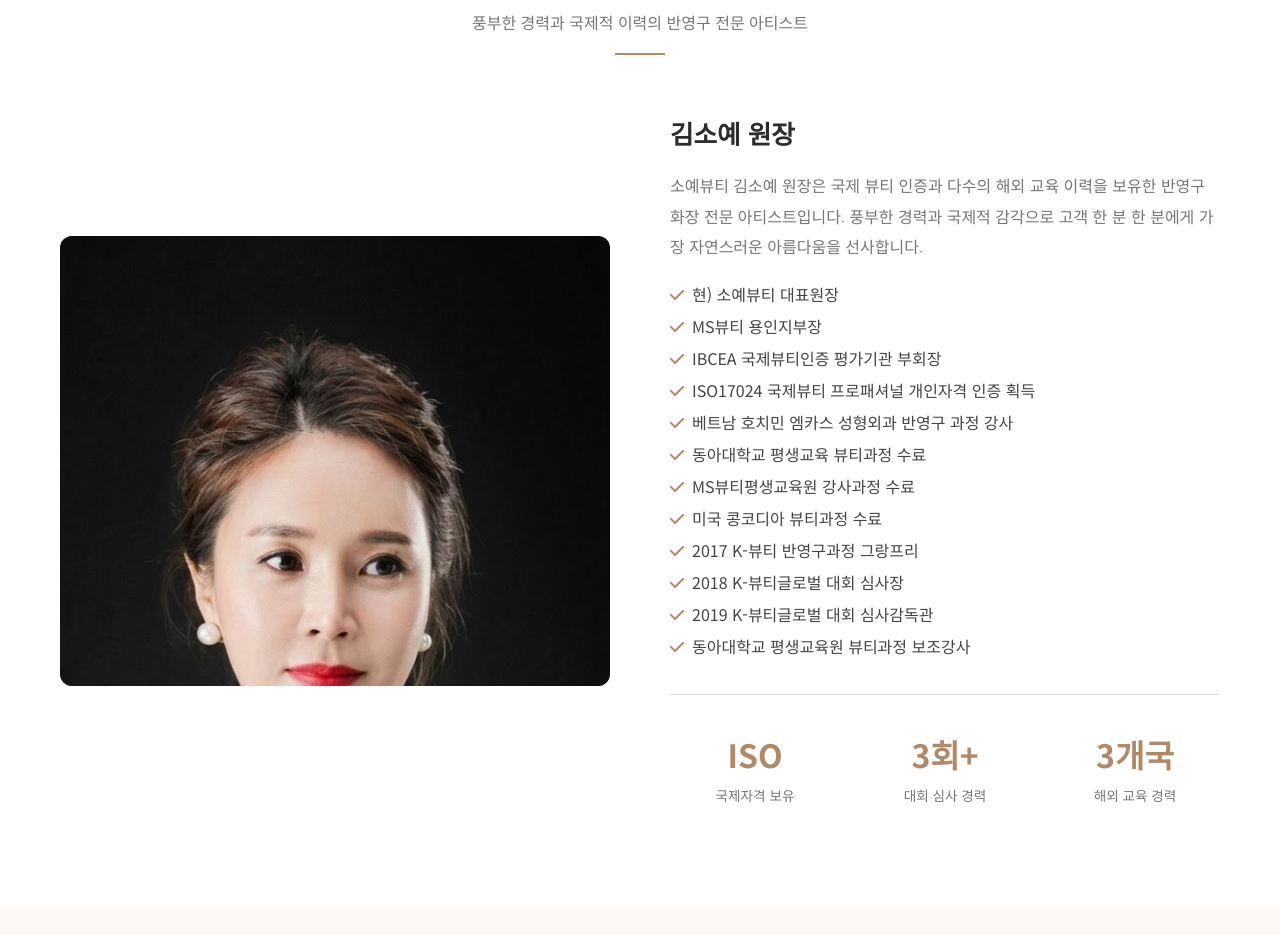
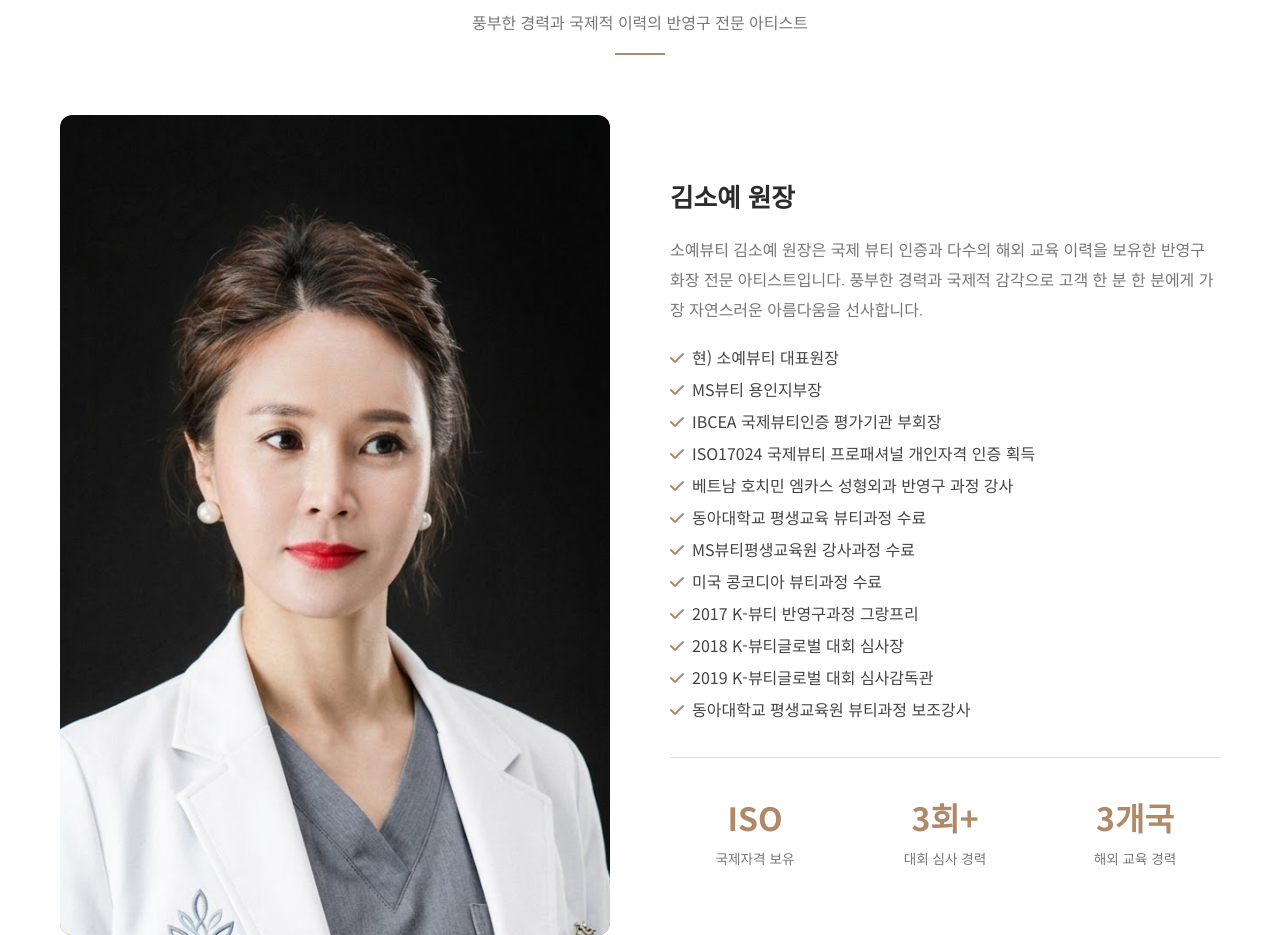
Before and after one commit to AndrewRoh/SoyeHome, a plain HTML site: page index.html in a window 1280 px wide. Shown: the part 957-1892 px from the top of the page. Drawn offline with Linux system fonts and the light colour scheme.

Commit message:
프로필 사진 크기 변경

```diff
--- a/index.html
+++ b/index.html
@@ -129,7 +129,7 @@
       </div>
       <div class="about-grid">
         <div class="about-image" aria-label="김소예 원장 프로필 사진">
-          <img src="images/Profile2.jpg" alt="소예뷰티 김소예 원장" style="width:100%;height:100%;object-fit:cover;object-position:top center;border-radius:var(--radius);">
+          <img src="images/Profile2.jpg" alt="소예뷰티 김소예 원장" style="width:100%;height:100%;object-fit:cover;object-position:center top;border-radius:var(--radius);">
         </div>
         <div class="about-text">
           <h3>김소예 원장</h3>
--- a/styles.css
+++ b/styles.css
@@ -370,13 +370,14 @@ section {
 .about-image {
   background: linear-gradient(135deg, #d4a373 0%, #b08968 100%);
   border-radius: var(--radius);
-  height: 450px;
+  height: 820px;
   display: flex;
   align-items: center;
   justify-content: center;
   color: #fff;
   font-size: 1rem;
   font-weight: 300;
+  overflow: hidden;
 }
 
 .about-text h3 {
```
